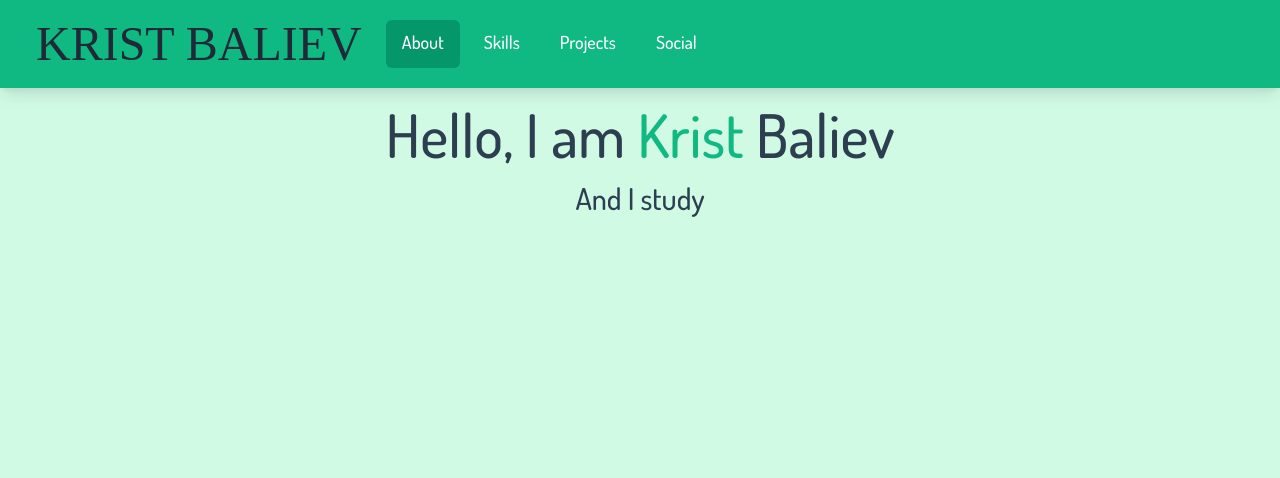
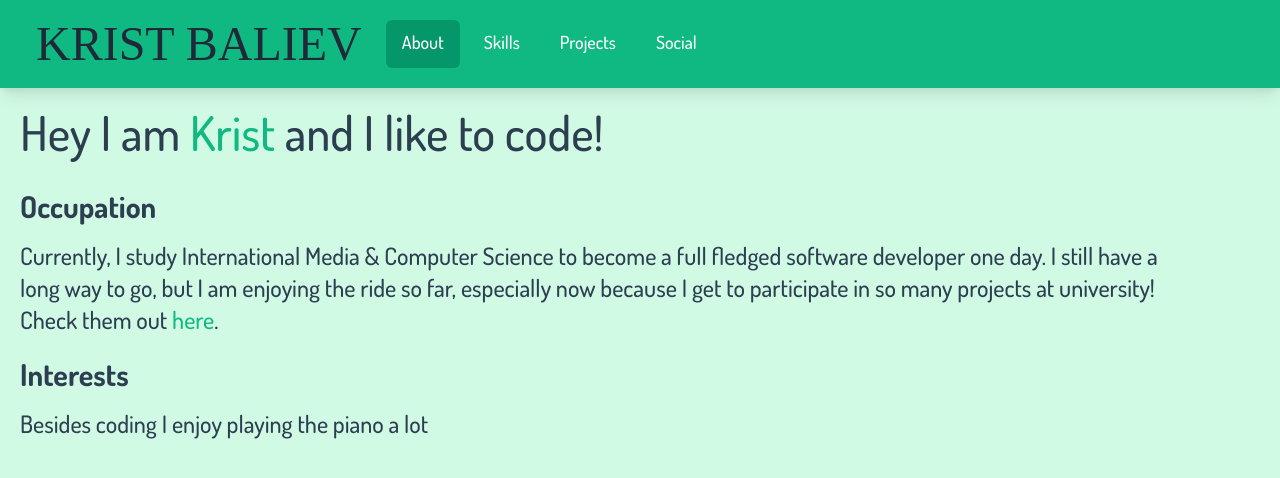
Before and after one commit to FlyingBaum/portfolio, a Vue app: page / in a window 1280 px wide. Shown: the top 478 px of the page. Built offline with nearby package versions, Linux system fonts and the light colour scheme; a web font is replaced by a local one.

Commit message:
About page update

```diff
--- a/src/views/About.vue
+++ b/src/views/About.vue
@@ -1,8 +1,24 @@
 <template>
   <div class="about">
-    <h1 class="text-6xl m-4">
-      Hello, I am <span class="text-green-500">Krist</span> Baliev
+    <h1 class="text-5xl mx-5 mb-8 mt-5 text-left">
+      Hey I am <span class="text-green-500">Krist</span> and I like to code!
     </h1>
-    <p class="text-3xl">And I study</p>
+    <div class="text-left m-5 text-2xl">
+      <h2 class="text-3xl font-bold mb-4">Occupation</h2>
+      <p class="mt-2 max-w-6xl">
+        Currently, I study International Media & Computer Science to become a
+        full fledged software developer one day. I still have a long way to go,
+        but I am enjoying the ride so far, especially now because I get to
+        participate in so many projects at university!<br />
+        Check them out
+        <router-link to="/projects" class="text-green-500">here</router-link>.
+      </p>
+    </div>
+    <div class="text-left m-5 text-2xl">
+      <h2 class="text-3xl font-bold mb-4">Interests</h2>
+      <p class="mt-2 max-w-6xl">
+        Besides coding I enjoy playing the piano a lot
+      </p>
+    </div>
   </div>
 </template>
```
